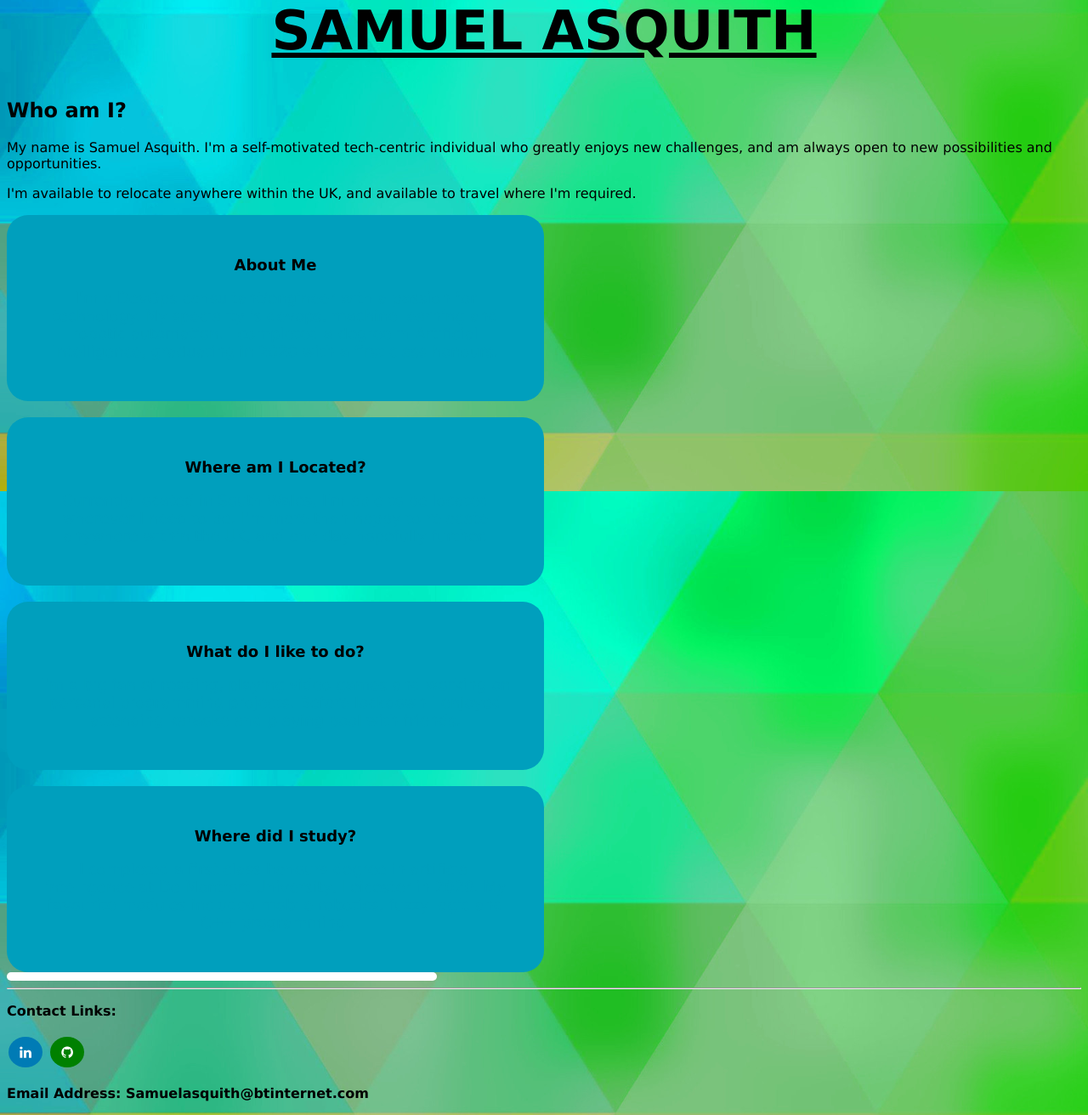
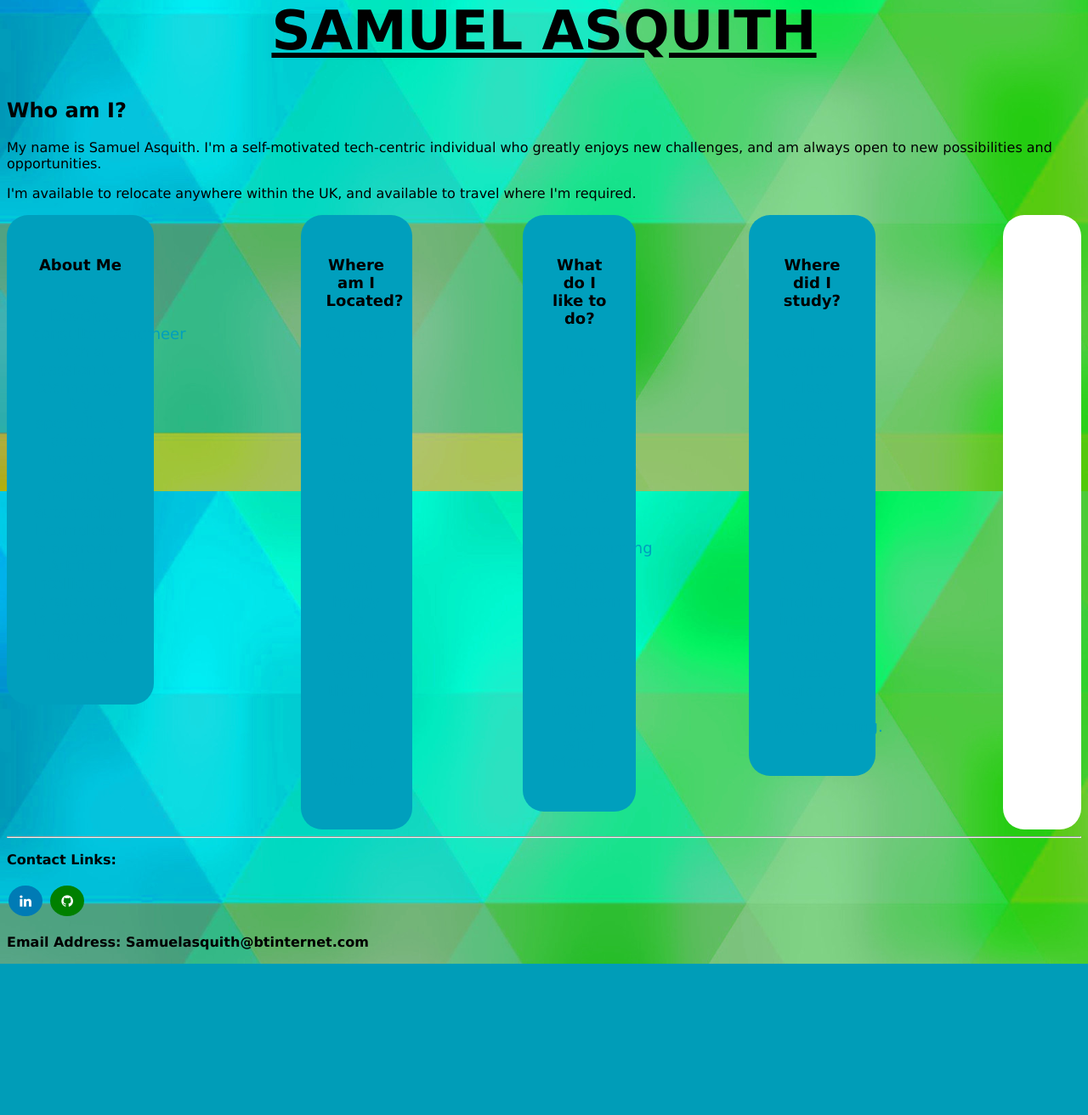
Before and after one commit to Sboncio/website, a Flask app: page / in a window 1280 px wide. Shown: the part 222-1534 px from the top of the page at 85% size. After the commit the page ends 1356 px from the top, so only its background shows below. Run offline with Flask 2, Linux system fonts and the light colour scheme.

Commit message:
Test formatting

```diff
--- a/app/application/static/css/main.css
+++ b/app/application/static/css/main.css
@@ -153,7 +153,7 @@ footer p{
 }
 
 .alignment{
-    display:inline-block;
+    display: flex;
 }
 
 .feed{
--- a/app/application/templates/home.html
+++ b/app/application/templates/home.html
@@ -67,7 +67,7 @@
         </div>
 
         <div class="feed">
-            <script src="//rss.bloople.net/?url=http%3A%2F%2Ffeeds.bbci.co.uk%2Fnews%2Fvideo_and_audio%2Ftechnology%2Frss.xml&limit=10&showtitle=false&type=js"></script>
+            <script src="//rss.bloople.net/?url=http%3A%2F%2Ffeeds.bbci.co.uk%2Fnews%2Fvideo_and_audio%2Ftechnology%2Frss.xml&limit=5&showtitle=false&type=js"></script>
         </div>
     </div>
 
```
